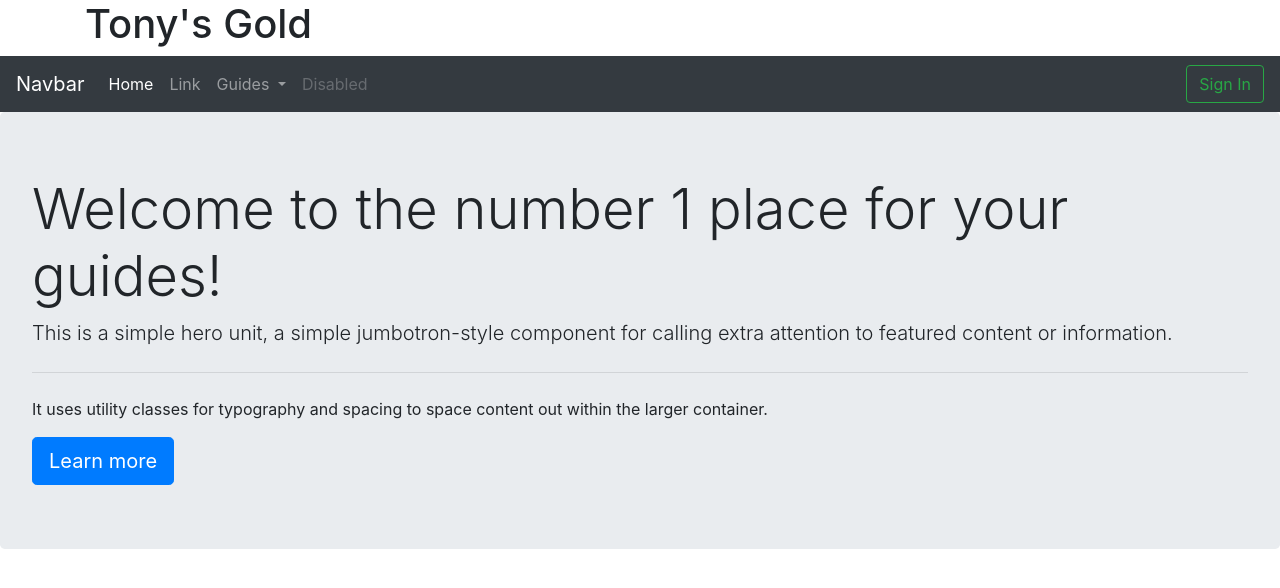
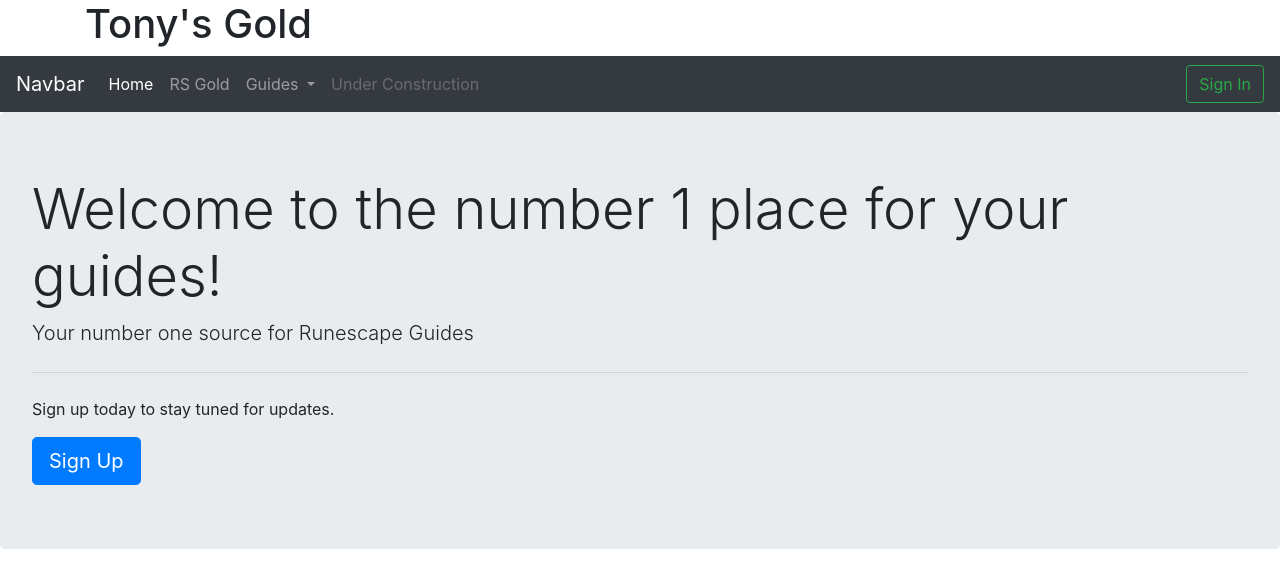
Before and after one commit to tonyc417/Runescape-Guide, a plain HTML site: page index.html in a window 1280 px wide. Drawn offline with nearby package versions, Linux system fonts and the light colour scheme.

Commit message:
Modifed text for jumbotron

```diff
--- a/index.html
+++ b/index.html
@@ -33,7 +33,7 @@
                     <a class="nav-link" href="#">Home <span class="sr-only">(current)</span></a>
                 </li>
                 <li class="nav-item">
-                    <a class="nav-link" href="#">Link</a>
+                    <a class="nav-link" href="#">RS Gold</a>
                 </li>
                 <li class="nav-item dropdown">
                     <a class="nav-link dropdown-toggle" href="#" id="navbarDropdown" role="button"
@@ -48,7 +48,7 @@
                     </div>
                 </li>
                 <li class="nav-item">
-                    <a class="nav-link disabled" href="#">Disabled</a>
+                    <a class="nav-link disabled" href="#">Under Construction</a>
                 </li>
             </ul>
             <form class="form-inline my-2 my-lg-0">
@@ -59,11 +59,10 @@
 
     <div class="jumbotron">
         <h1 class="display-4">Welcome to the number 1 place for your guides!</h1>
-        <p class="lead">This is a simple hero unit, a simple jumbotron-style component for calling extra attention to
-            featured content or information.</p>
+        <p class="lead">Your number one source for Runescape Guides</p>
         <hr class="my-4">
-        <p>It uses utility classes for typography and spacing to space content out within the larger container.</p>
-        <a class="btn btn-primary btn-lg" href="#" role="button">Learn more</a>
+        <p>Sign up today to stay tuned for updates.</p>
+        <a class="btn btn-primary btn-lg" href="#" role="button">Sign Up</a>
     </div>
 
     <script src="https://code.jquery.com/jquery-3.3.1.slim.min.js"
```
